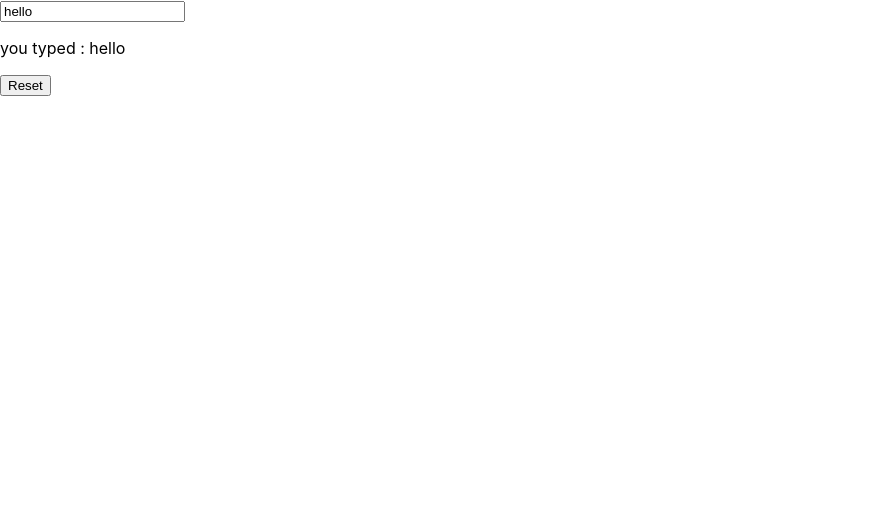
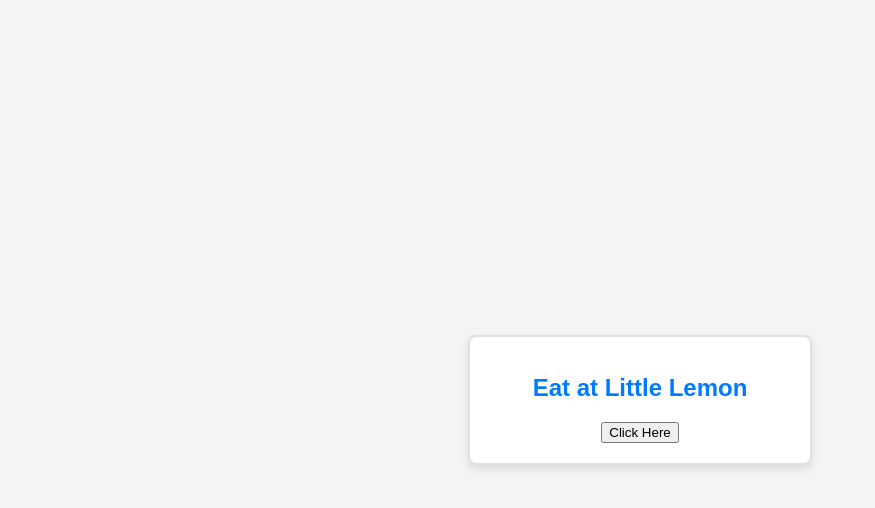
Before and after one commit to wekt2k04/comoponent-intitialization, a React (Create React App) app: page / in a window 1280 px wide. Shown: the top 508 px of the page, without its empty margins (0-875 px from the left). Built offline with nearby package versions, Linux system fonts and the light colour scheme.

Commit message:
Introduction to states in React

```diff
--- a/src/App.js
+++ b/src/App.js
@@ -1,11 +1,16 @@
-import InputComponent from './InputComponent'
-
+import './App.css'
+import { useState } from "react";
+import Heading from "./Heading";
 function App() {
 
+  const [word, setWord] = useState("Eat")
+  function handleClick(){word === "Eat" ? setWord("Drink") : setWord("Eat")}
+
   return (
-    <>
-    <InputComponent />
-    </>
+    <div className="card">
+    < Heading message={word + " at Little Lemon"}/>
+    <button onClick={handleClick}>Click Here</button>
+    </div>
   );
 }
 
--- /dev/null
+++ b/src/Heading.js
@@ -0,0 +1,5 @@
+export default function Heading(props) {
+    return(
+        <h1>{props.message}</h1>
+    );
+}
```
